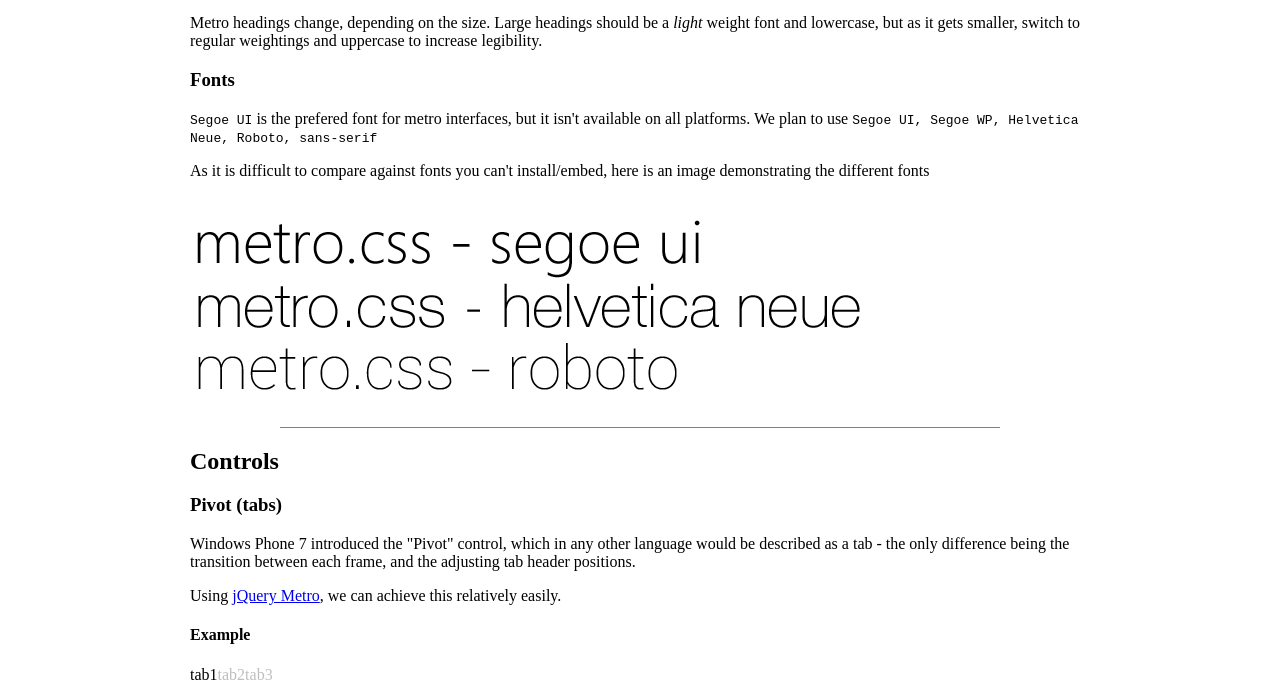
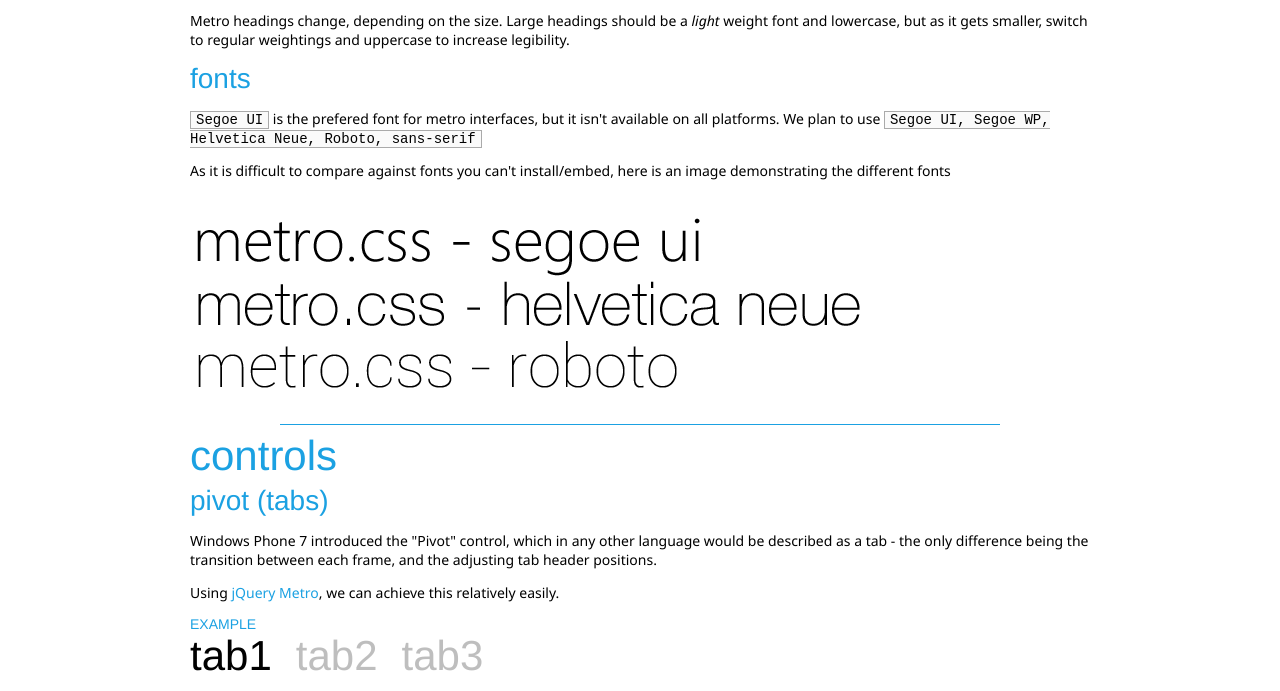
Before and after one commit to Code52/metro.css, a plain HTML site: page index.html in a window 1280 px wide. Shown: the part 733-1424 px from the top of the page. Drawn offline with nearby package versions, Linux system fonts and the light colour scheme; the site is published under a folder, as on GitHub Pages, so addresses that start at the root find nothing.

Commit message:
I'm bad at this

```diff
--- a/index.html
+++ b/index.html
@@ -1,7 +1,7 @@
 <!DOCTYPE html>
 <html>
 	<head>
-		<link rel="stylesheet/less" type="text/css" href="/less/metro.less" />
+		<link rel="stylesheet/less" type="text/css" href="less/metro.less" />
 		<style>
 			body { width: 900px; margin: 0 auto; }
 		</style>
```
